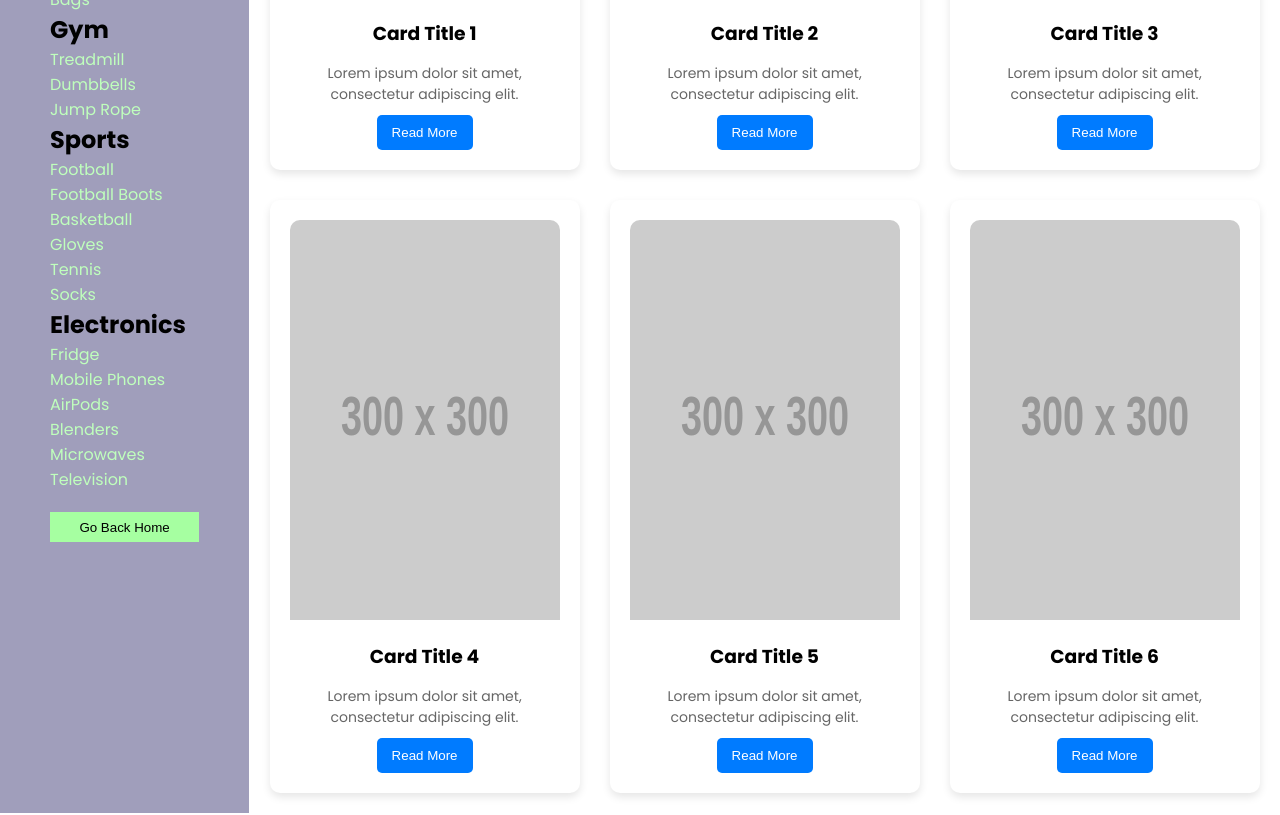
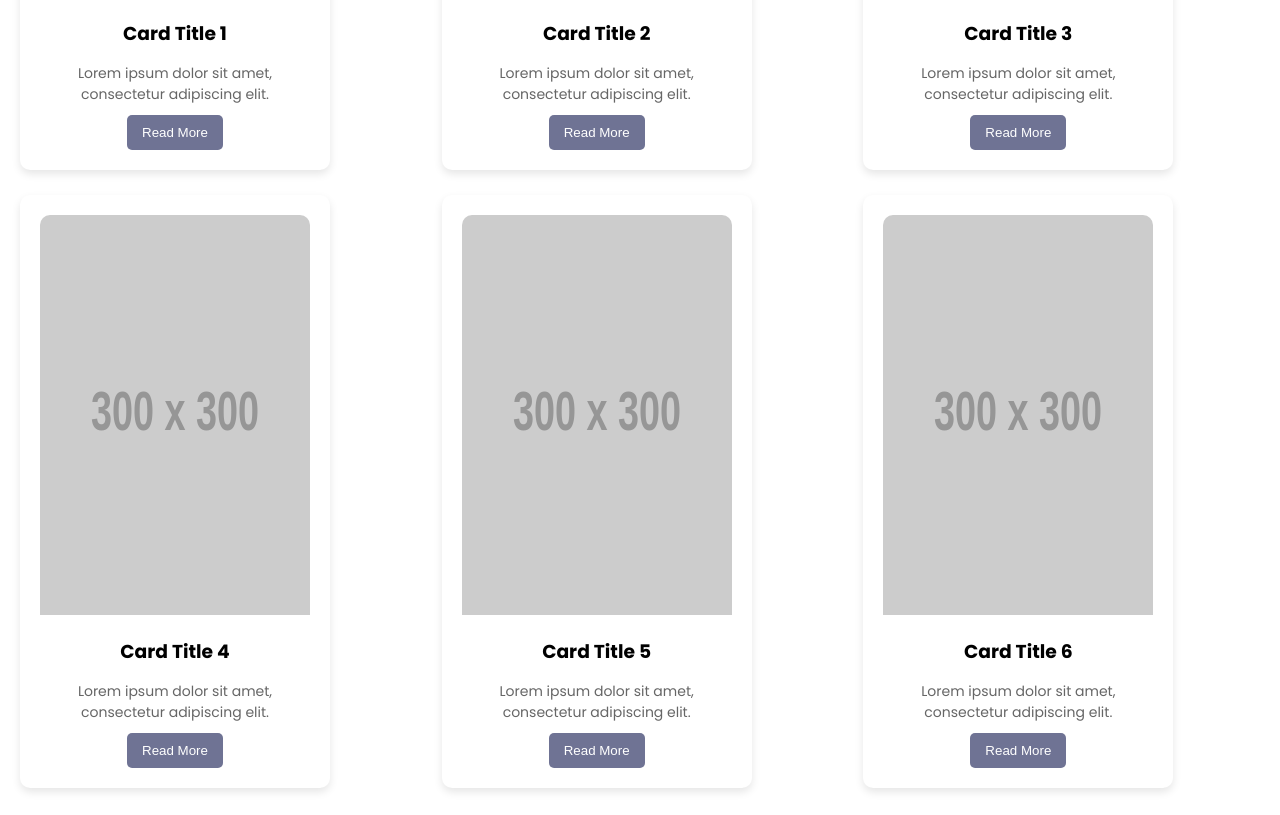
Before and after one commit to EddyTech-Genius/sales-site, a plain HTML site: page index.html in a window 1280 px wide. Shown: the part 1243-2058 px from the top of the page. Drawn offline with Linux system fonts and the light colour scheme; placeholder pictures from the web are drawn by us.

Commit message:
changed flex to grid

```diff
--- a/css/home.css
+++ b/css/home.css
@@ -1,10 +1,10 @@
 body {
-  /*background-color: #A09EBB
+  /* background-color: #A09EBB
     #A8AEC1
     #B5D2CB
     #BFFFBc
     #A6FFA1
-    #FFFFFF;*/
+    #FFFFFF; */
   font-family: "Poppins", sans-serif;
 }
 
@@ -42,7 +42,7 @@ body {
     top: 0;
     background-color: white;
     width: 100%;
-    height: 100%;
+    height: 100dvh;
     opacity: 0.7;
 }
 
@@ -57,7 +57,7 @@ nav ul {
   display: flex;
   list-style: none;
   gap: 20px;
-  z-index: 1;
+  z-index: 2;
   li a {
     text-decoration: none;
   }
--- a/css/service.css
+++ b/css/service.css
@@ -1,13 +1,5 @@
-#services{
-    display: flex;
-}
 
-
-aside{
-    display: flex;
-}
-
-.side__gaming{
+/* .side__gaming{
     padding: 50px;
     margin: none;
     background-color: #A09EBB;
@@ -18,16 +10,15 @@ aside{
         color: #BFFFBc;
         line-height: 25px;
     }
+} */
+
+.container {
+    display: grid;
+    grid-template-columns: repeat(auto-fit, minmax(300px, 5fr));
+    gap: 25px;
+    padding: 20px;
 }
 
-.container {
-    display: flex;
-    flex-wrap: wrap;
-    justify-content: center;
-    gap: 30px;
-    max-width: 1200px;
-    padding: 20px;
-}
 .card {
     background: white;
     border-radius: 10px;
@@ -57,19 +48,19 @@ aside{
     margin-top: 10px;
     padding: 10px 15px;
     border: none;
-    background: #007bff;
+    background: #6f7394;
     color: white;
     border-radius: 5px;
     cursor: pointer;
 }
 .card button:hover {
-    background: #0056b3;
+    background: #7772c5;
 }
 
-.back-home{
+/* .back-home{
     margin: 20px 0 20px 0;
     width: 100%;
     height: 30px;
     background-color: #A6FFA1;
     border: none;
-}
+} */
--- a/index.html
+++ b/index.html
@@ -19,7 +19,8 @@
     <link rel="stylesheet" href="css/home.css" />
     <link rel="stylesheet" href="css/service.css" />
     <link rel="stylesheet" href="css/contact.css" />
-    <title>SALES SITE</title>
+    <title>It's Ed</title>
+    <link rel="icon" type="image/x-icon" href="/images/download.jpg" />
   </head>
   <body>
     <section id="home">
@@ -30,7 +31,7 @@
           <li><a href="">Services</a></li>
 
           <div class="input__container">
-            <input type="search" />
+            <input type="search" placeholder="Search"/>
             <i class="fa-solid fa-magnifying-glass"></i>
           </div>
 
@@ -53,8 +54,8 @@
       <button class="intro__button">Let's Start</button>
     </section>
     <section id="services">
-      <aside>
-        <div class="side__gaming">
+      <!-- <aside> -->
+        <!-- <div class="side__gaming">
           <h2>Gaming Accessories</h2>
           <p>Headset</p>
           <p>Oculus</p>
@@ -94,7 +95,7 @@
 
           <button class="back-home">Go Back Home</button>
         </div>
-      </aside>
+      </aside> -->
       <div class="container">
         <div class="card">
           <img src="https://via.placeholder.com/300" alt="Card Image" />
```
Also changed, not shown: images/download.jpg (added).
